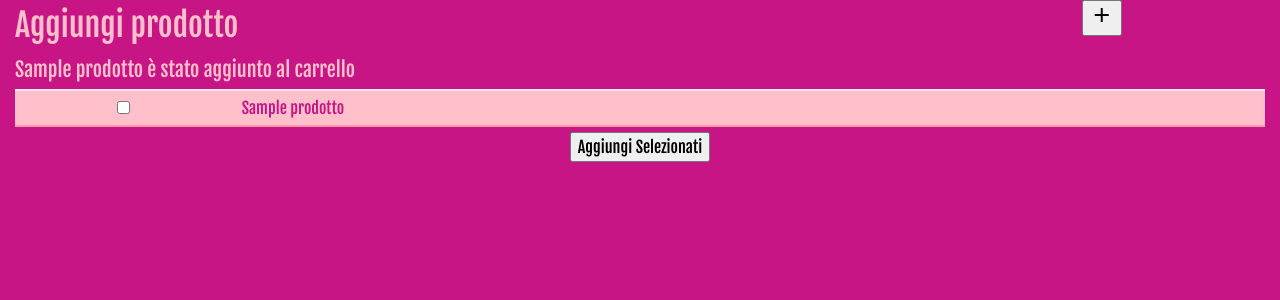
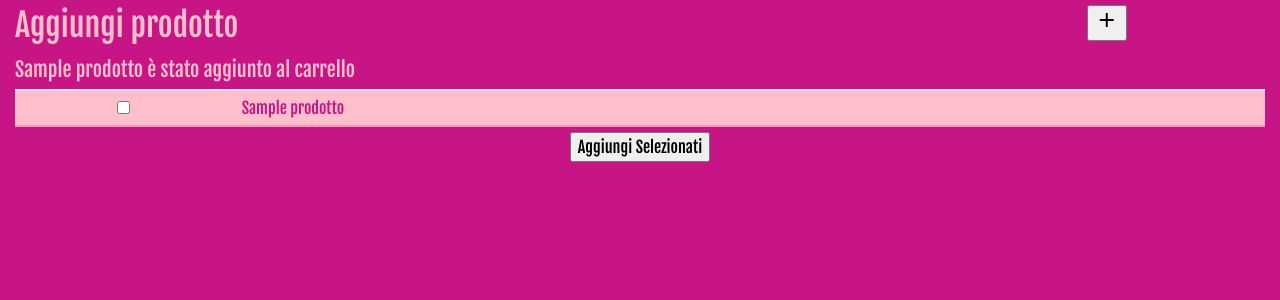
Before and after one commit to superqwe/spesa, a Django app: template templates/spesa/aggiungi_prodotto.html in a window 1280 px wide. Shown: the part 48-348 px from the top of the page. Run offline with Django 3.2, Linux system fonts and the light colour scheme; tables that the repository leaves empty hold one stand-in row (values such as "Sample post"); the template is opened without the code that fills it: values that come from a table or form of the project are taken from there, most other values are stand-ins (such as "Sample title", 1, 10 or a date in 2020); some libraries are stand-ins or nearby versions.

Commit message:
layout Aggiungi prodotto

```diff
--- a/templates/spesa/aggiungi_prodotto.html
+++ b/templates/spesa/aggiungi_prodotto.html
@@ -13,7 +13,7 @@
             <p class="h2">Aggiungi prodotto</p>
         </div>
         <div class="col-2 text-rigth" id="mostra-form-nuovo-prodotto">
-            <button>
+            <button class="bottome-aggiungi-prodotti">
                 <i class="material-icons">add</i>
             </button>
         </div>
```
